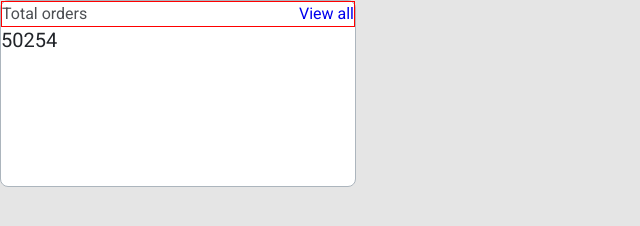
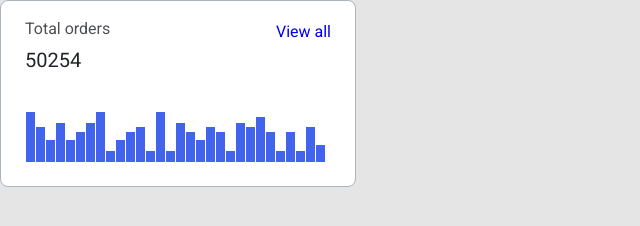
Before and after one commit to js-tasks-ru/htmlcss-20221107_germanium312, a website: page 04-lection2/01-histogram/index.html in a window 1280 px wide. Shown: the whole page, without its empty margins (0-640 px from the left). Drawn offline with Linux system fonts and the light colour scheme.

Commit message:
histogram

```diff
--- a/04-lection2/01-histogram/histogram.css
+++ b/04-lection2/01-histogram/histogram.css
@@ -1,35 +1,57 @@
 .histogram {
 	background: var(--white);
-	width: 354px; /*del*/
-	height: 185px; /*del.*/
+	width: 306px; /*del*/
+	min-height: 106px; /*del.*/
 	background: #FFFFFF;
 	border: 1px solid var(--grey-3);
 	border-radius: 8px;
+	padding: 16px 24px 24px 24px;
 }
-.histogram__name {
+.histogram__info {
+	display: flex;
+	justify-content: space-between;
+	padding-bottom: 39px;
+}
+.histogram__info-name {
 	font-family: 'Inter';
 	font-style: normal;
 	font-weight: 400;
-	border: 1px solid red;
 	display: flex;
+	flex-direction: column;
 }
-.histogram__name-title {
+.histogram__info-name-title {
 	color: var(--black);
 	font-size: 16px;
 	line-height: 24px;
 	opacity: 0.8;
-	flex-grow: 100;
+	padding-bottom: 6px;
 }
-.histogram__name-subtitle {
+.histogram__info-name-counter {
 	color: var(--black);
 	font-size: 20px;
 	line-height: 26px;
 }
-.histogram__name-link {
+.histogram__info-link {
 	color: var(--blue);
 	font-size: 16px;
 	line-height: 24px;
+	padding-top: 3px; /* 16px + 3 = 19*/
 }
-.histogram__name-link a {
+.histogram__info-link a {
 	text-decoration: none;
 }
+
+/* chart */
+.histogram__chart {
+	display: flex;
+	height: 50px;
+	padding-left: 1px; /* 24 + 2 + gap*/
+	padding-right: 4hpx; /* 24 + 5 + gap*/
+	gap: 1px;
+	align-items: flex-end;
+}
+.histogram__chart-bar {
+	max-height: 50px;
+	width: 9px;
+	background-color: var(--blue);
+}
--- a/04-lection2/01-histogram/index.html
+++ b/04-lection2/01-histogram/index.html
@@ -12,13 +12,46 @@
     </head>
     <body>
         <div class="histogram">
-            <div class="histogram__name">
-                <div class="histogram__name-title">Total orders</div>
-                <div class="histogram__name-link"><a href="#">View all</a></div>
+            <div class="histogram__info">
+                <div class="histogram__info-name">
+                    <div class="histogram__info-name-title">Total orders</div>
+                    <div class="histogram__info-name-counter">50254</div>
+                </div>
+                <div class="histogram__info-link">
+                    <a href="#">View all</a>
+                </div>
             </div>
-            <div class="histogram__name-subtitle">50254</div>
             <div class="histogram__chart">
-
+                <div class="histogram__chart-bar" style="height: 50px"></div>
+                <div class="histogram__chart-bar" style="height: 35px"></div>
+                <div class="histogram__chart-bar" style="height: 22px"></div>
+                <div class="histogram__chart-bar" style="height: 39px"></div>
+                <div class="histogram__chart-bar" style="height: 22px"></div>
+                <div class="histogram__chart-bar" style="height: 30px"></div>
+                <div class="histogram__chart-bar" style="height: 39px"></div>
+                <div class="histogram__chart-bar" style="height: 50px"></div>
+                <div class="histogram__chart-bar" style="height: 11px"></div>
+                <div class="histogram__chart-bar" style="height: 22px"></div>
+                <div class="histogram__chart-bar" style="height: 30px"></div>
+                <div class="histogram__chart-bar" style="height: 35px"></div>
+                <div class="histogram__chart-bar" style="height: 11px"></div>
+                <div class="histogram__chart-bar" style="height: 50px"></div>
+                <div class="histogram__chart-bar" style="height: 11px"></div>
+                <div class="histogram__chart-bar" style="height: 39px"></div>
+                <div class="histogram__chart-bar" style="height: 30px"></div>
+                <div class="histogram__chart-bar" style="height: 22px"></div>
+                <div class="histogram__chart-bar" style="height: 35px"></div>
+                <div class="histogram__chart-bar" style="height: 30px"></div>
+                <div class="histogram__chart-bar" style="height: 11px"></div>
+                <div class="histogram__chart-bar" style="height: 39px"></div>
+                <div class="histogram__chart-bar" style="height: 35px"></div>
+                <div class="histogram__chart-bar" style="height: 45px"></div>
+                <div class="histogram__chart-bar" style="height: 30px"></div>
+                <div class="histogram__chart-bar" style="height: 11px"></div>
+                <div class="histogram__chart-bar" style="height: 30px"></div>
+                <div class="histogram__chart-bar" style="height: 11px"></div>
+                <div class="histogram__chart-bar" style="height: 35px"></div>
+                <div class="histogram__chart-bar" style="height: 17px"></div>
             </div>
         </div>
     </body>
```
